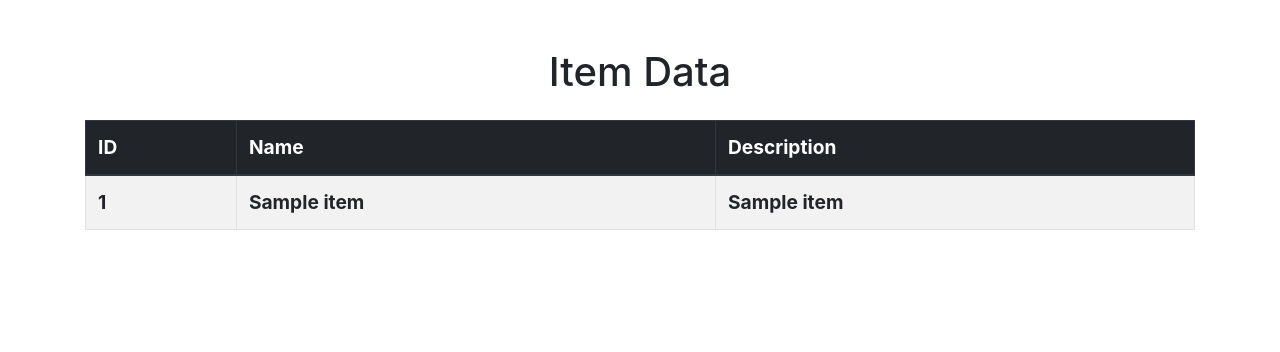
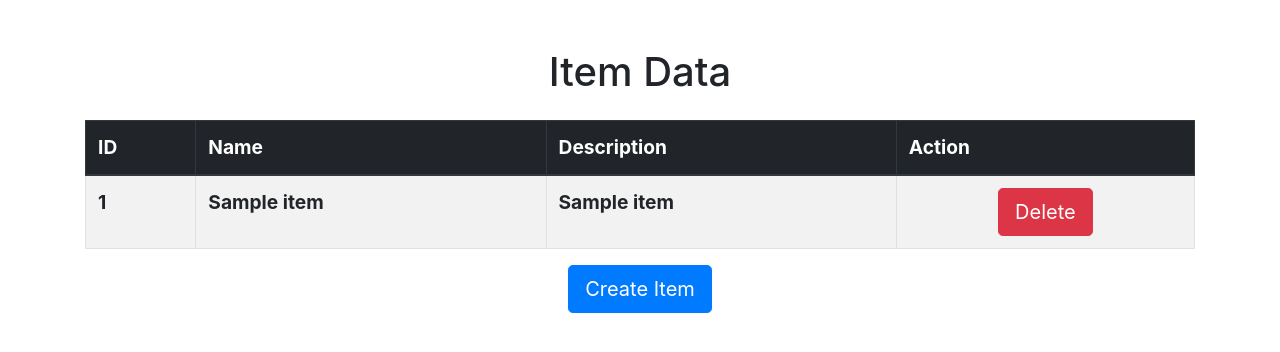
Before and after one commit to hburmester/itemsAPIwithVisual, a Flask app: template displaying/templates/items.html in a window 1280 px wide. Shown: the top 352 px of the page. Run offline with Flask 3, Linux system fonts and the light colour scheme; the template is opened without the code that fills it: most values are stand-ins (such as "Sample title", 1, 10 or a date in 2020); parts of the project's set-up code (start-up, migrations or seed data) failed here and were passed over; some libraries are stand-ins or nearby versions.

Commit message:
delete button

```diff
--- a/displaying/templates/create.html
+++ b/displaying/templates/create.html
@@ -17,7 +17,7 @@
     <div class="container mt-5">
         <h1 class="text-center mb-4">Add Data to Database</h1>
 
-        <form action="/add_data" method="POST">
+        <form action="/visual/create" method="POST">
             <div class="form-group">
                 <label for="name">Name:</label>
                 <input type="text" class="form-control" id="name" name="name" required>
--- a/displaying/templates/items.html
+++ b/displaying/templates/items.html
@@ -24,6 +24,7 @@
                     <th>ID</th>
                     <th>Name</th>
                     <th>Description</th>
+                    <th>Action</th>
                 </tr>
             </thead>
             <tbody>
@@ -32,15 +33,50 @@
                         <td>{{ item[0] }}</td>
                         <td>{{ item[1] }}</td>
                         <td>{{ item[2] }}</td>
+                        <td>
+                            <div class="text-center">
+                                <button class="btn btn-danger btn-lg" onclick="deleteItem('{{ item[0] }}')">
+                                    <a class="fas fa-trash-alt"></a> Delete
+                                </button>
+                            </div>
+                        </td>
                     </tr>
                 {% endfor %}
             </tbody>
         </table>
     </div>
+    <div class="text-center">
+        <button class="btn btn-primary btn-lg" onclick="redirectToTemplate()">Create Item</button>
+    </div>
+
+    <script>
+        function redirectToTemplate() {
+            window.location.href = '/visual/create';
+        }
+    </script>
+
+    <script>
+        function deleteItem(id) {
+            $.ajax({
+            url: '/visual/delete/' + id,
+            type: 'DELETE',
+            success: function(response) {
+                // Handle the response if needed
+                console.log(response);
+            },
+            error: function(error) {
+                // Handle the error if needed
+                console.error(error);
+            }
+        });
+            window.location.href = '/visual/items';
+        }
+    </script>
 
     <!-- Include Bootstrap JS and jQuery -->
     <script src="https://code.jquery.com/jquery-3.2.1.slim.min.js"></script>
     <script src="https://cdnjs.cloudflare.com/ajax/libs/popper.js/1.12.9/umd/popper.min.js"></script>
     <script src="https://maxcdn.bootstrapcdn.com/bootstrap/4.0.0/js/bootstrap.min.js"></script>
+    <script src="https://code.jquery.com/jquery-3.6.4.min.js"></script>
 </body>
 </html>
```
Also changed, not shown: displaying/app.py (+20 -5 lines).
